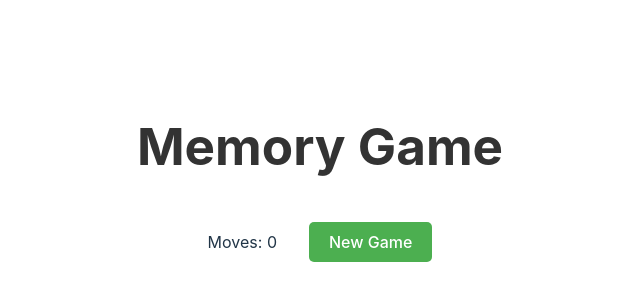
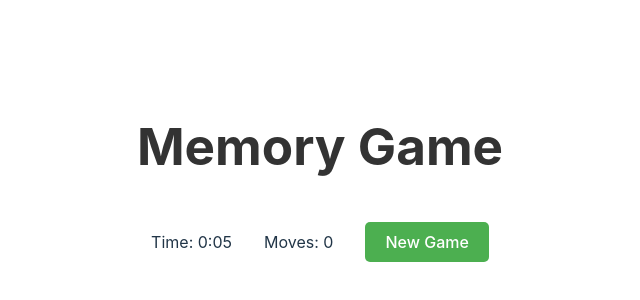
Before and after one commit to marcobiedermann/memory, a React (Vite) app: page / in a window 1280 px wide. Shown: the part 162-462 px from the top of the page, without its empty margins (320-960 px from the left). Built offline with nearby package versions, Linux system fonts and the light colour scheme.

Commit message:
Add a timer to the game

```diff
--- a/src/App.tsx
+++ b/src/App.tsx
@@ -12,12 +12,32 @@ function App() {
   const [cards, setCards] = useState<Card[]>([]);
   const [flippedCards, setFlippedCards] = useState<number[]>([]);
   const [moves, setMoves] = useState(0);
+  const [time, setTime] = useState(0);
+  const [isPlaying, setIsPlaying] = useState(false);
 
   const emojis = ["🐶", "🐱", "🐭", "🐹", "🐰", "🦊", "🐻", "🐼"];
 
   useEffect(() => {
     initializeGame();
   }, []);
+
+  useEffect(() => {
+    let timer: number | undefined;
+    if (isPlaying) {
+      timer = window.setInterval(() => {
+        setTime((prev) => prev + 1);
+      }, 1000);
+    }
+    return () => {
+      if (timer) clearInterval(timer);
+    };
+  }, [isPlaying]);
+
+  const formatTime = (seconds: number): string => {
+    const minutes = Math.floor(seconds / 60);
+    const remainingSeconds = seconds % 60;
+    return `${minutes}:${remainingSeconds.toString().padStart(2, "0")}`;
+  };
 
   const initializeGame = () => {
     const duplicatedEmojis = [...emojis, ...emojis];
@@ -31,6 +51,8 @@ function App() {
     setCards(newCards);
     setFlippedCards([]);
     setMoves(0);
+    setTime(0);
+    setIsPlaying(true);
   };
 
   const handleCardClick = (id: number) => {
@@ -66,10 +88,17 @@ function App() {
   const isGameComplete =
     cards.length > 0 && cards.every((card) => card.isMatched);
 
+  useEffect(() => {
+    if (isGameComplete) {
+      setIsPlaying(false);
+    }
+  }, [isGameComplete]);
+
   return (
     <div className="game-container">
       <h1>Memory Game</h1>
       <div className="game-info">
+        <p>Time: {formatTime(time)}</p>
         <p>Moves: {moves}</p>
         <button onClick={initializeGame}>New Game</button>
       </div>
@@ -91,7 +120,7 @@ function App() {
       </div>
       {isGameComplete && (
         <div className="win-message">
-          Congratulations! You won in {moves} moves!
+          Congratulations! You won in {moves} moves and {formatTime(time)}!
         </div>
       )}
     </div>
```
